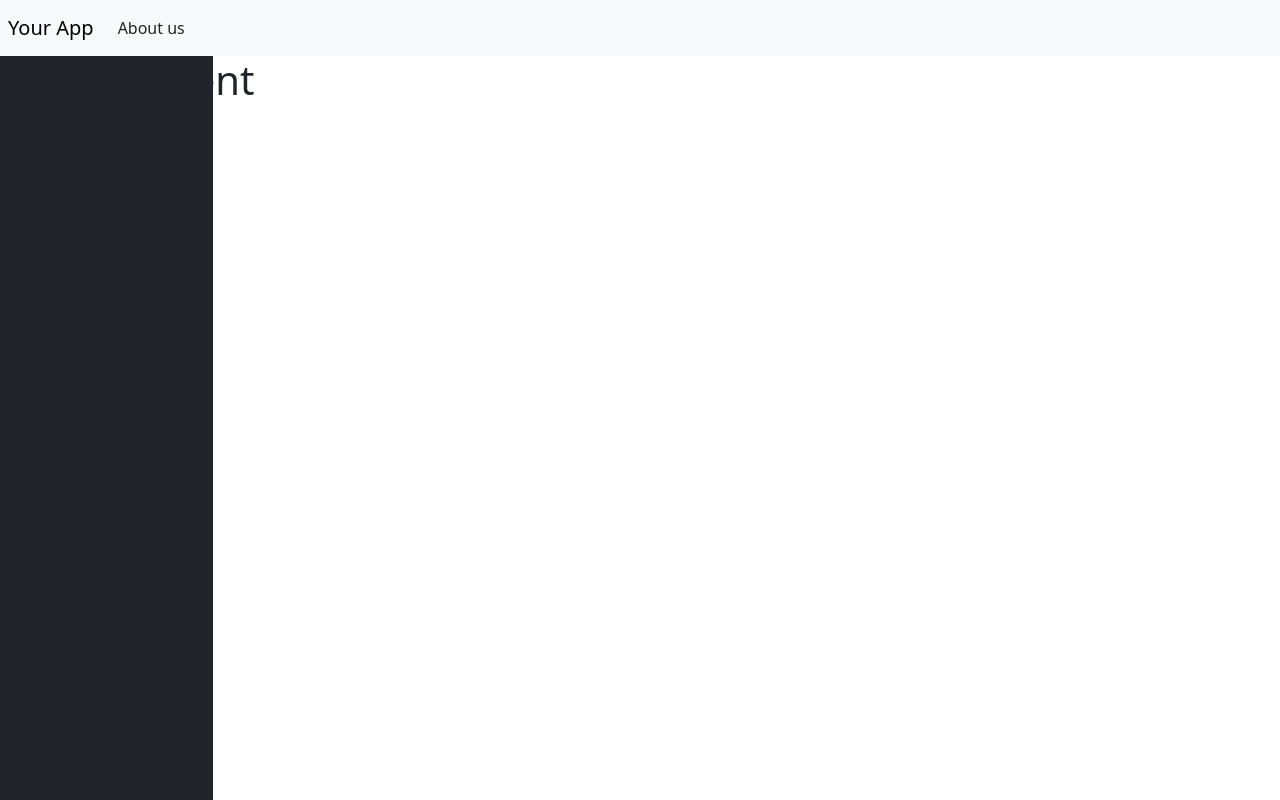
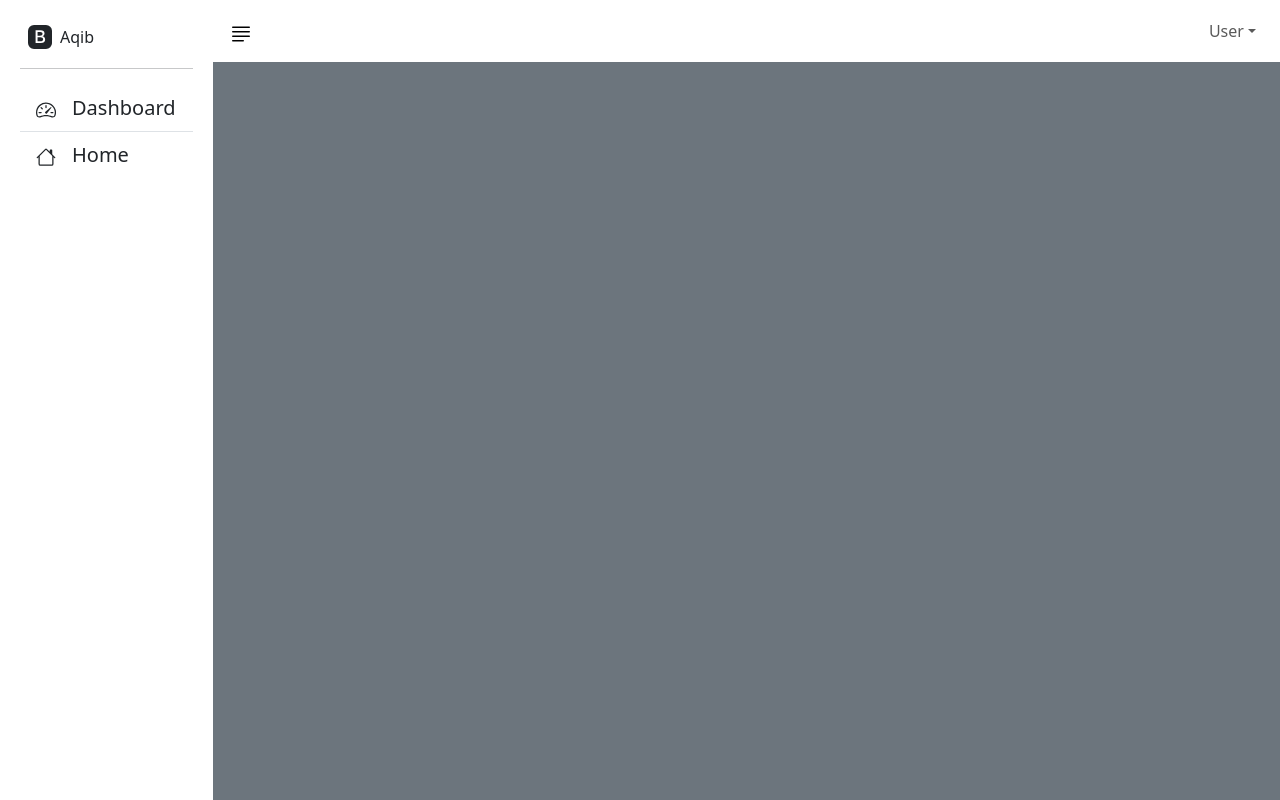
Before and after one commit to aqibmurtaza9/react_admin_panel2, a React (Create React App) app in the folder myapp/: page / in a window 1280 px wide. Built offline with nearby package versions, Linux system fonts and the light colour scheme.

Commit message:
added new logic

```diff
--- a/myapp/src/App.js
+++ b/myapp/src/App.js
@@ -9,11 +9,14 @@ import { BsFillLaptopFill } from "react-icons/bs";
 import { BsFillPeopleFill } from "react-icons/bs";
 import Dashboard  from './Components/Dashboard'
 import Sidebarr from './Components/Layout/Sidebarr';
-import Layout from './Components/Layout/Layout';
+import Nav from './Components/Layout/Nav';
+
+
 function App() {
 
   const [selectedOption, setSelectedOption] = useState(null);
   const [isLogin, setLogin] = useState(false);
+  const [toggle, setToggle] = useState(false);
 
   const options = [
     {
@@ -48,15 +51,16 @@ function App() {
   };
 
   return (
-    <Router>
-          {/* <Sidebar options= {options} onSelectOption={setSelectedOption}/> */}
-          <Layout/>
-      <Routes>
-        <Route path="/login" element={<Login handleClick={handleClick}/>}/>
-        <Route path="/sidebarr" element={<Sidebarr/>}/>
-
-      </Routes>
-    </Router>
+    <div className="container-fluid bg-secondary min-vh-100">
+      <div className="row">
+          <div className="col-2 bg-white vh-100">
+               <Sidebarr/>
+          </div>
+          <div className="col p-0">
+              <Nav/>
+          </div>
+      </div>
+    </div>
   );
 }
 
--- /dev/null
+++ b/myapp/src/Components/Layout/Nav.jsx
@@ -0,0 +1,33 @@
+import React, { Component } from 'react';
+import { BsJustifyLeft } from "react-icons/bs";
+import 'bootstrap/js/dist/dropdown'
+
+class Nav extends Component {
+    state = {  }
+    render() {
+        return (
+                <nav className="navbar navbar-expand-sm navbar-white bg-white px-3">
+                    <i className="fs-4 navbar-brand"><BsJustifyLeft/></i>
+                    <button className="navbar-toggler d lg-none" type="button" data-bs-toggle="collapse"
+                      data-toggle="dropdown" aria-expanded="false" aria-label="Toggle navigation"></button>
+                    <div className="collapse navbar-collapse" id="collapsibleNavId">
+                       <ul className="navbar-nav  ms-auto mt-2 mt-lg-0" >
+                           <li className="nav-item dropdown ">
+                                <a href="" className="nav-link dropdown-toggle " id="dropdownId" data-bs-toggle="dropdown"
+                                    aria-haspopup="true" aria-expanded="false">
+                                    User
+                                </a>
+                                <div className="dropdown-menu" aria-labelledby="dropdownId">
+                                    <a className="dropdown-item" href="#">Profile</a>
+                                    <a className="dropdown-item" href="#">Setting</a>
+                                    <a className="dropdown-item" href="#">Logout</a>
+                                </div>
+                           </li>
+                       </ul>
+                    </div>
+                </nav>
+        );
+    }
+}
+
+export default Nav;
--- /dev/null
+++ b/myapp/src/Components/Layout/Sidebar.css
@@ -0,0 +1,5 @@
+.list-group a:hover{
+    background-color: blue;
+    color: white;
+    cursor: pointer;
+}
--- a/myapp/src/Components/Layout/Sidebarr.jsx
+++ b/myapp/src/Components/Layout/Sidebarr.jsx
@@ -1,18 +1,31 @@
 import React, { Component } from 'react';
-import Container from 'react-bootstrap/Container';
-import Row from 'react-bootstrap/Row';
-import Col from 'react-bootstrap/Col';
-import Stack from 'react-bootstrap/Stack';
-import { Nav } from 'react-bootstrap';
+import { BsHouse } from "react-icons/bs";
+import { BsSpeedometer2 } from "react-icons/bs";
+import { BsBootstrapFill } from "react-icons/bs";
+import './Sidebar.css';
+
 class Sidebarr extends Component {
     state = {  }
     render() {
         return (
           <>
-            <Nav className="col-md-2 d-none d-md-block bg-dark sidebar">
-              {/* Sidebar content */}
-              {/* Add your sidebar content here */}
-            </Nav>
+            <div className="bg-white p-2">
+                <div className="m-2">
+                    <i className="me-2 fs-4"><BsBootstrapFill/></i>
+                    <span className="brand-name">Aqib</span>
+                </div>
+                <hr className="text-dark"/>
+                <div className="list-group list-group-flush">
+                    <a className="list-group-item list-group-item-action py-2">
+                      <i className="fs-5  me-3"><BsSpeedometer2/></i>
+                      <span className="fs-5">Dashboard</span>
+                    </a>
+                    <a className="list-group-item list-group-item-action py-2">
+                      <i className="fs-5 me-3"><BsHouse/></i>
+                      <span className="fs-5">Home</span>
+                    </a>
+                </div>
+            </div>
           </>
         );
     }
--- a/myapp/src/Components/Layout/Topnavbar.jsx
+++ /dev/null
@@ -1,21 +0,0 @@
-import React, { Component } from 'react';
-import { Navbar, Nav } from 'react-bootstrap';
-
-class Topnavbar extends Component {
-    state = {  }
-    render() {
-        return (
-          <>
-            <Navbar bg="light" variant="light" className='col-md-12'>
-              <Navbar.Brand href="#" className='px-2'>Your App</Navbar.Brand>
-              <Nav className="mr-auto">
-                {/* Add your top navbar links here */}
-                <lable>About us</lable>
-              </Nav>
-            </Navbar>
-          </>
-        );
-    }
-}
-
-export default Topnavbar;
```
Also changed, not shown: myapp/src/Components/Home/Home.jsx (added, +11 -0 lines).
